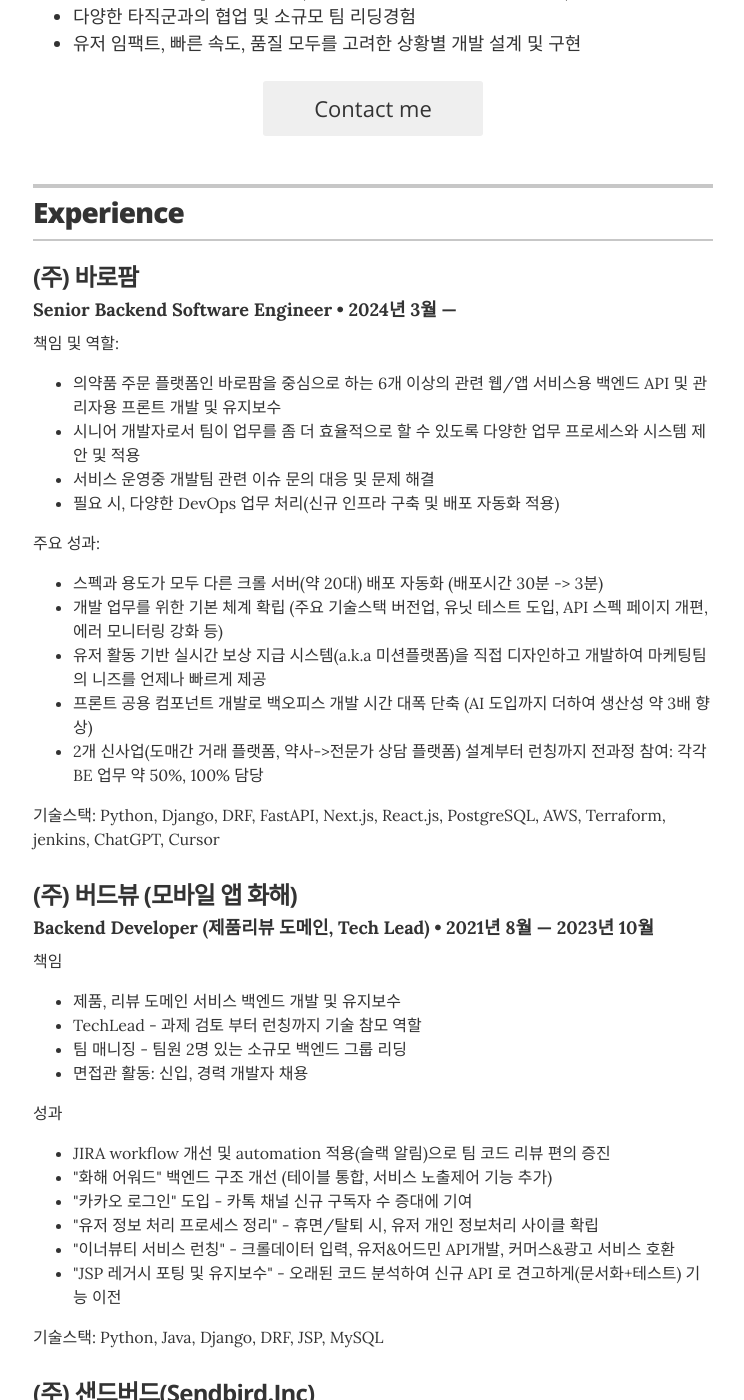
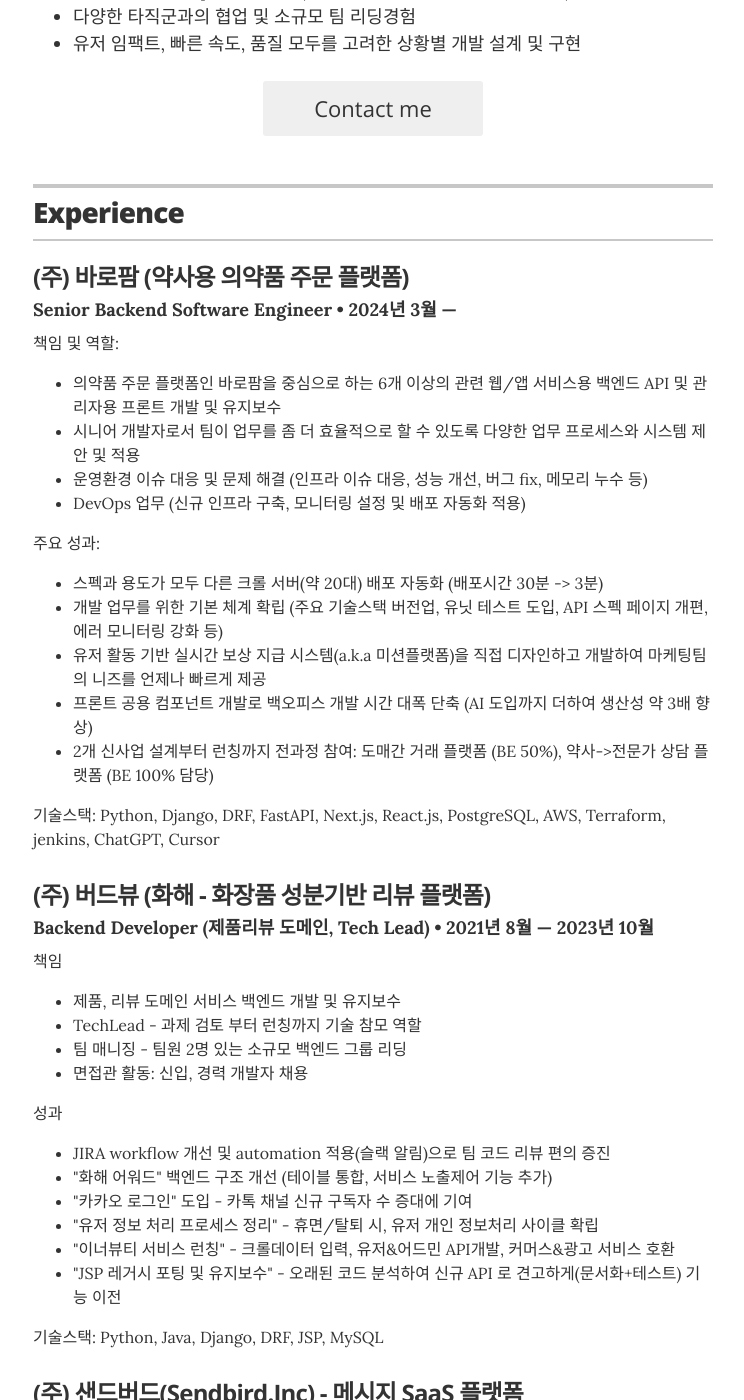
Before and after one commit to Shiwoo-Park/resume, a Jekyll site: the page built from index.html, in a window 1280 px wide and 1400 px high, scrolled down 535 px. Shown: the whole window, without its empty margins (267-1011 px from the left). Built offline with Jekyll 4.4.1, drawn with Linux system fonts in a browser that asks for light colours; some of the changed text lies outside the part shown.

Commit message:
updated resume

```diff
--- a/_data/experience.yml
+++ b/_data/experience.yml
@@ -1,5 +1,5 @@
 # Jobs
-- company: (주) 바로팜
+- company: (주) 바로팜 (약사용 의약품 주문 플랫폼)
   position: Senior Backend Software Engineer
   duration: 2024년 3월 &mdash;
   summary: |
@@ -7,8 +7,8 @@
     <ul>
       <li>의약품 주문 플랫폼인 바로팜을 중심으로 하는 6개 이상의 관련 웹/앱 서비스용 백엔드 API 및 관리자용 프론트 개발 및 유지보수</li>
       <li>시니어 개발자로서 팀이 업무를 좀 더 효율적으로 할 수 있도록 다양한 업무 프로세스와 시스템 제안 및 적용</li>
-      <li>서비스 운영중 개발팀 관련 이슈 문의 대응 및 문제 해결</li>
-      <li>필요 시, 다양한 DevOps 업무 처리(신규 인프라 구축 및 배포 자동화 적용)</li>
+      <li>운영환경 이슈 대응 및 문제 해결 (인프라 이슈 대응, 성능 개선, 버그 fix, 메모리 누수 등)</li>
+      <li>DevOps 업무 (신규 인프라 구축, 모니터링 설정 및 배포 자동화 적용)</li>
     </ul>
 
     주요 성과:
@@ -17,12 +17,12 @@
       <li>개발 업무를 위한 기본 체계 확립 (주요 기술스택 버전업, 유닛 테스트 도입, API 스펙 페이지 개편, 에러 모니터링 강화 등)</li>
       <li>유저 활동 기반 실시간 보상 지급 시스템(a.k.a 미션플랫폼)을 직접 디자인하고 개발하여 마케팅팀의 니즈를 언제나 빠르게 제공</li>
       <li>프론트 공용 컴포넌트 개발로 백오피스 개발 시간 대폭 단축 (AI 도입까지 더하여 생산성 약 3배 향상)</li>
-      <li>2개 신사업(도매간 거래 플랫폼, 약사->전문가 상담 플랫폼) 설계부터 런칭까지 전과정 참여: 각각 BE 업무 약 50%, 100% 담당</li>
+      <li>2개 신사업 설계부터 런칭까지 전과정 참여: 도매간 거래 플랫폼 (BE 50%), 약사->전문가 상담 플랫폼 (BE 100% 담당)</li>
     </ul>
 
     기술스택: Python, Django, DRF, FastAPI, Next.js, React.js, PostgreSQL, AWS, Terraform, jenkins, ChatGPT, Cursor
 
-- company: (주) 버드뷰 (모바일 앱 화해)
+- company: (주) 버드뷰 (화해 - 화장품 성분기반 리뷰 플랫폼)
   position: Backend Developer (제품리뷰 도메인, Tech Lead)
   duration: 2021년 8월 &mdash;  2023년 10월
   summary: |
@@ -46,7 +46,7 @@
 
     기술스택: Python, Java, Django, DRF, JSP, MySQL
 
-- company: (주) 샌드버드(Sendbird.Inc)
+- company: (주) 샌드버드(Sendbird.Inc) - 메시지 SaaS 플랫폼
   position: Software Engineer
   duration: 2020년 10월 &mdash; 2021년 7월
   summary: |
@@ -61,15 +61,15 @@
 
     기술스택: Python, Javascript, Django, DRF, React.js, MySQL
 
-- company: (주) 카카오 엔터테인먼트
+- company: (주) 카카오 엔터테인먼트 (카카오페이지 - 컨텐츠 플랫폼)
   position: 페이지 서비스 개발팀, Software Engineer
   duration: 2016년 6월 &mdash; 2020년 9월
   summary: |
     책임
     <ul>
-      <li>카카오페이지 서비스 운영툴 풀스택 개발 및 유지보수</li>
+      <li>다양한 서비스 요구사항별 백오피스 운영툴 풀스택 개발 및 유지보수</li>
       <li>앱 푸시 발송 시스템 개발 및 유지보수</li>
-      <li>지속적인 멤버 변동속에 홀로 4년 반 동안 팀을 지키며 떠난이의 빈자리를 채우고, 새로온 분에게 온보딩을 지원하며 한 제품에 열정과 애착을 가지고 일을 했음</li>
+      <li>4년 반 동안 팀을 지키며 떠난 분의 빈자리를 채우고, 새로온 분에게 온보딩을 지원하며 한 제품에 열정과 애착을 가지고 일을 했음</li>
       <li>다양한 부서(마케팅, 기획, 사업부 등) 로부터의 서비스 문의 대응</li>
     </ul>
 
--- a/_data/interests.yml
+++ b/_data/interests.yml
@@ -1,4 +1,4 @@
 # Interests
-- description: 새로운 기술을 탐구 해보는것
-- description: 음악 (피아노, 기타, 아카펠라)
-- description: 게임, 캠핑
+- description: 새로운 경험 (배우는것, 보는것, 먹는것, 듣는것, 하는것)
+- description: 유투브 시청 (정치/경제/환경 뉴스, 팟캐스트, 주식시황 분석, 게임 등)
+- description: 게임 플레이 (PS4, 닌텐도 스위치, 사이퍼즈 등)
```
